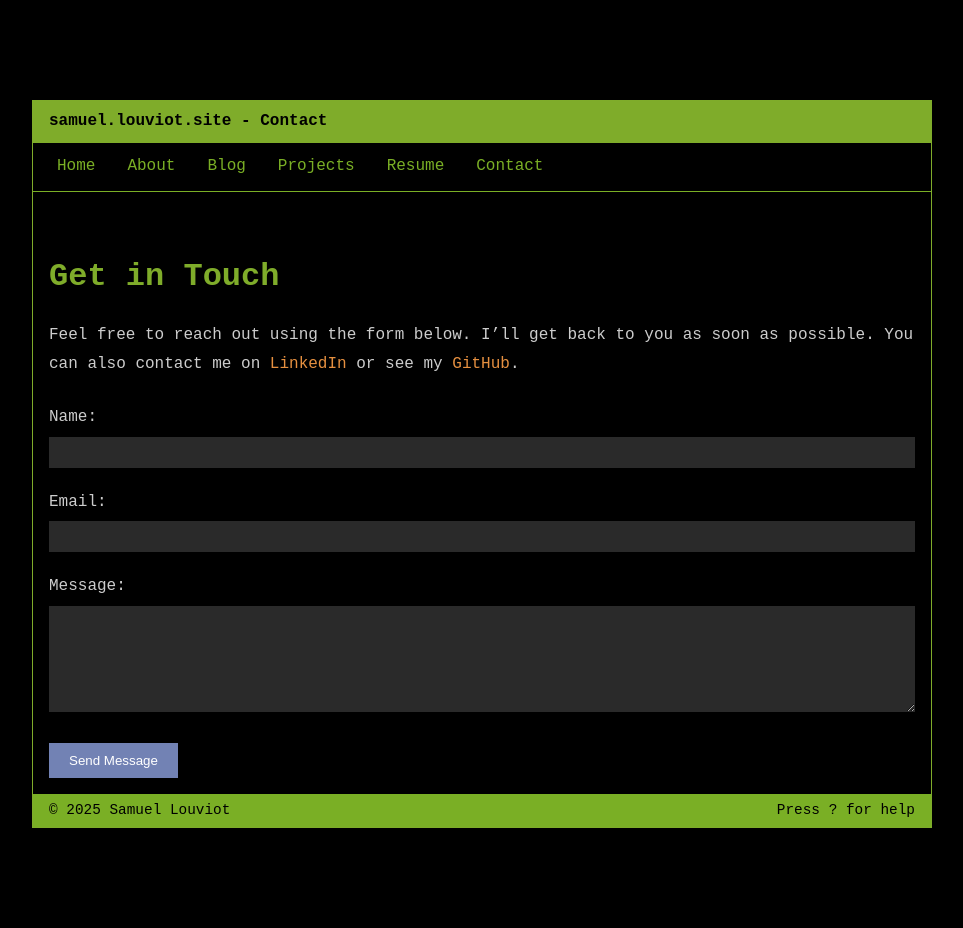
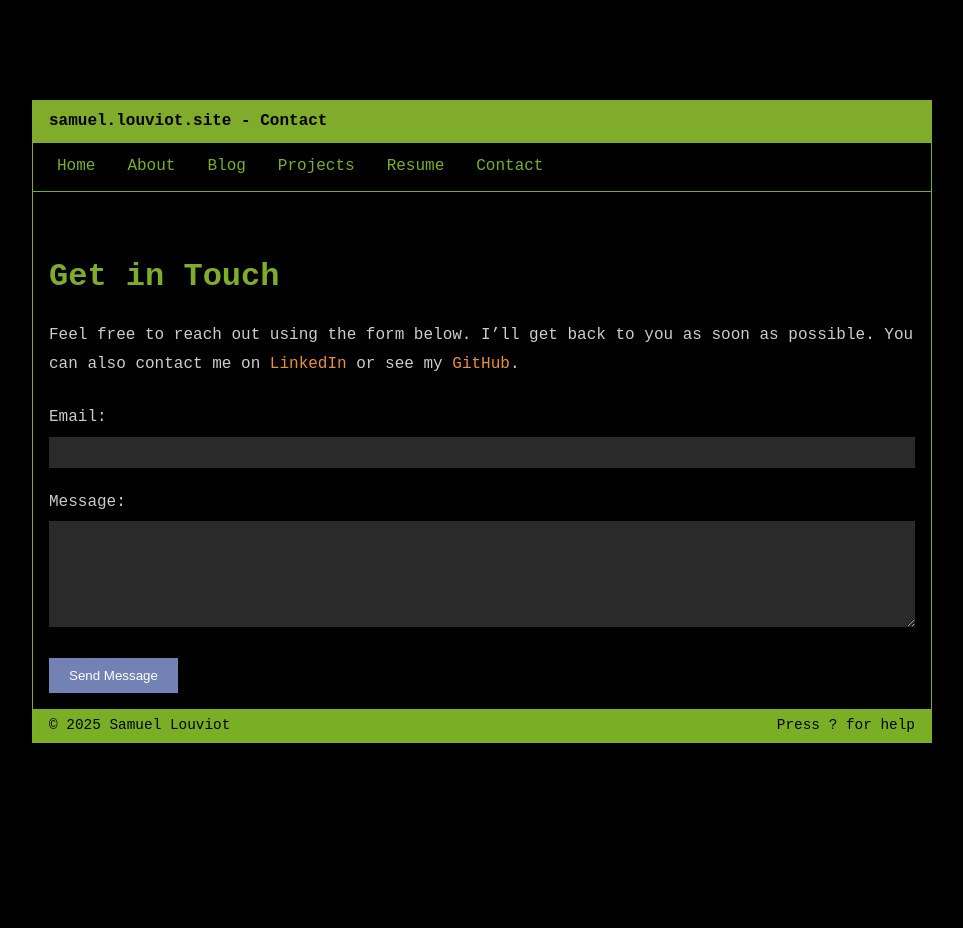
Before and after one commit to Sam54000/Sam54000.github.io, a Jekyll site: the page built from contact.markdown, in a window 1280 px wide. Shown: the whole page, without its empty margins (158-1121 px from the left). Built offline with Jekyll 4.4.1, drawn with Linux system fonts in a browser that asks for light colours; some web fonts are replaced; after the commit the page ends 900 px from its top, so only the background shows below that.

Commit message:
solve issue on contact form

```diff
--- a/contact.markdown
+++ b/contact.markdown
@@ -11,13 +11,8 @@
 
 <form action="https://formspree.io/f/mpwqgbnd" method="POST">
   <div style="margin-bottom: 20px;">
-    <label for="name" style="display: block; margin-bottom: 5px;">Name:</label>
-    <input class="input-field" type="text" id="name" name="name" required>
-  </div>
-
-  <div style="margin-bottom: 20px;">
     <label for="email" style="display: block; margin-bottom: 5px;">Email:</label>
-    <input class="input-field" type="email" id="email" name="_replyto" required>
+    <input class="input-field" type="email" id="email" name="email" required>
   </div>
 
   <div style="margin-bottom: 20px;">
```
Also changed, not shown: other parts of contact.markdown (+7 -2 lines).
